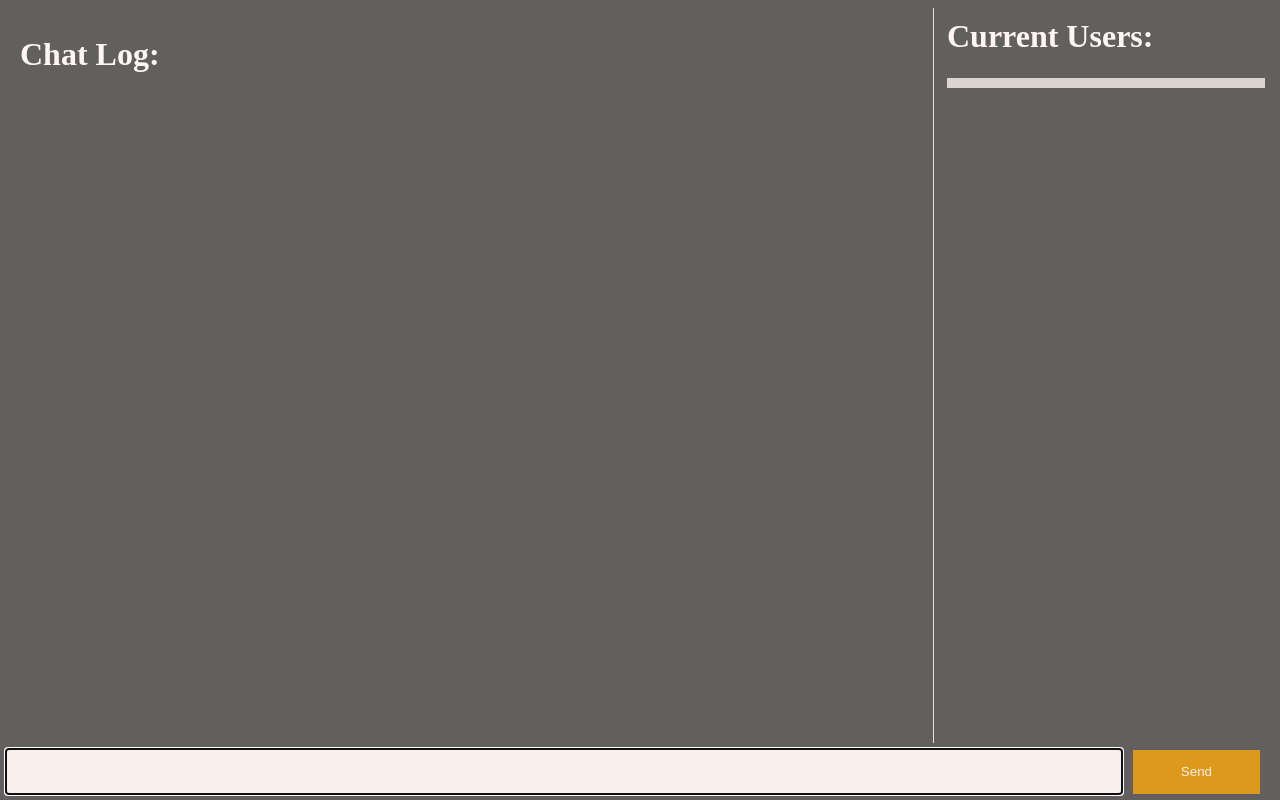
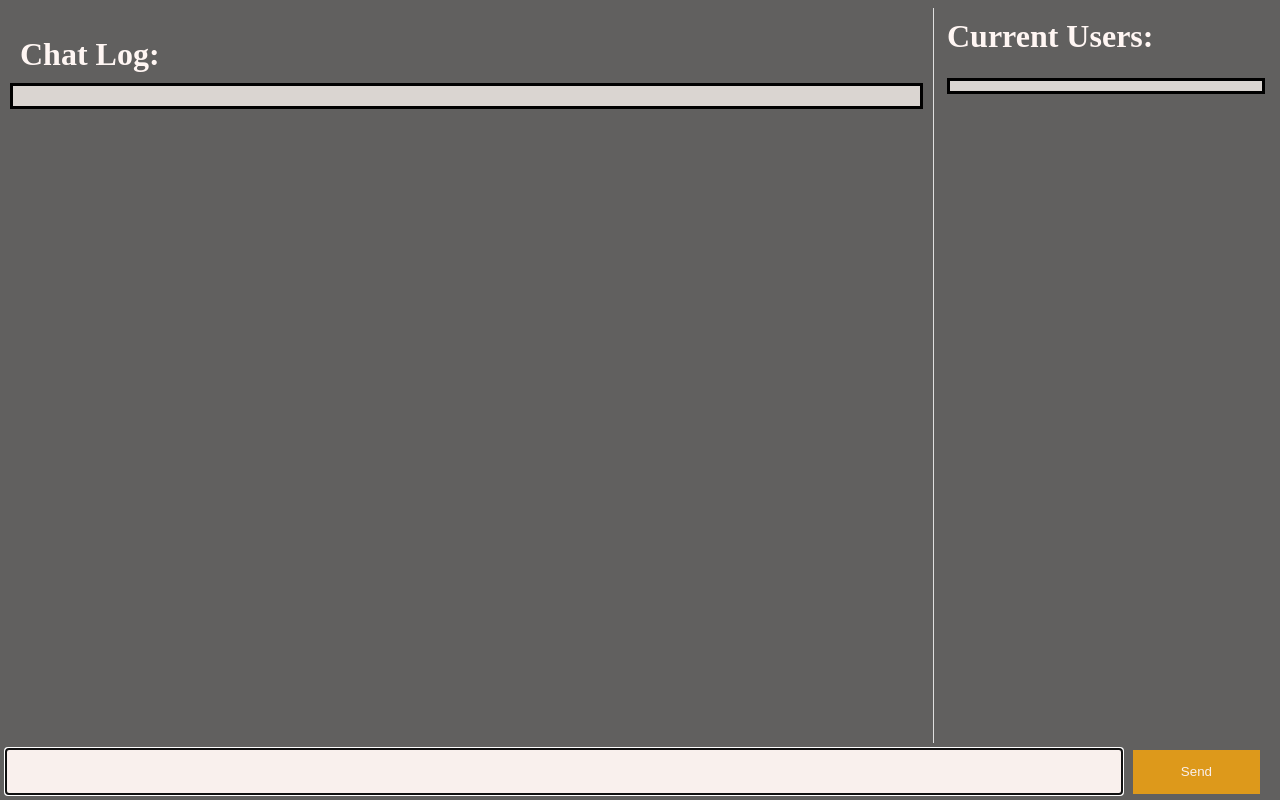
Before and after one commit to erick0722/chatRoom, a website: page public/index.html in a window 1280 px wide. Drawn offline with nearby package versions, Linux system fonts and the light colour scheme; no server answers.

Commit message:
Update
push changes

```diff
--- a/public/client.js
+++ b/public/client.js
@@ -58,7 +58,7 @@ function onLoad() {
 
     socket.on('chat message', function (currTime, color, username, msg) {
 
-        $('#chatMessages').append($('<li>').html(currTime + " " + '<span style="color:' + color + '">'
+        $('#chatMessages').append($('<li>').html(currTime + " " + '<span style="color:#' + color + '">'
             + username + ': </span>' + msg));
 
         $('.chatBox').animate({scrollTop: $('.chatBox').prop("scrollHeight")}, 500);
--- a/public/styles.css
+++ b/public/styles.css
@@ -54,7 +54,7 @@ h1 {
 
 .box {
     display: flex;
-    height: 83%;
+    height: 85%;
     flex-flow: row;
 }
 
@@ -72,6 +72,8 @@ h1 {
     flex: 1;
     overflow: auto;
     margin-left: 10px;
+    border: 3px solid black;
+    padding: 10px;
 }
 
 #chatMessages {
@@ -104,6 +106,7 @@ h1 {
     margin: 5px;
     padding: 5px;
     background-color: rgb(218, 213, 209);
+    border: 3px solid black;
 }
 
 #userList li {
```
